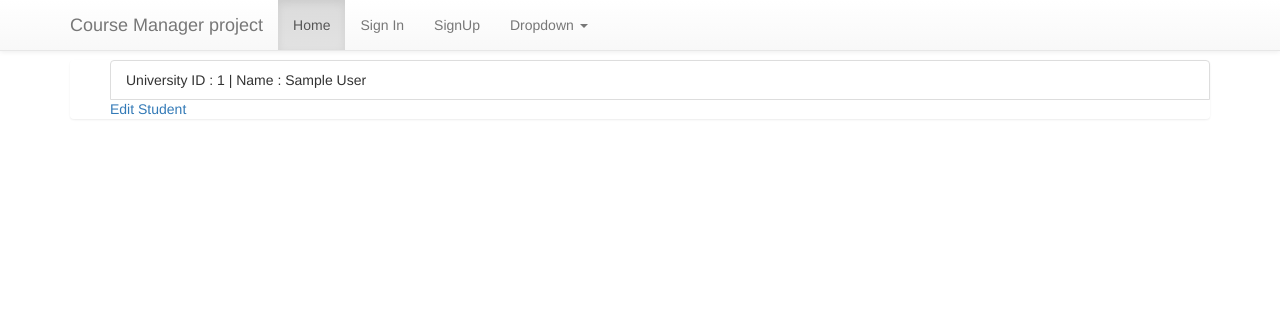
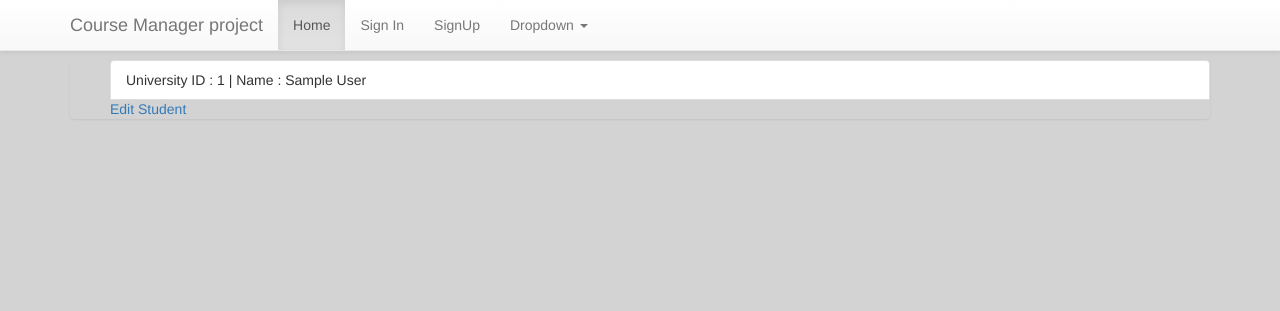
Before and after one commit to almarzouq/course_mgt_sys, a Django app: page /students/list/ in a window 1280 px wide. Shown: the top 311 px of the page. Run offline with Django 3.2, Linux system fonts and the light colour scheme; tables that the repository leaves empty hold one stand-in row (values such as "Sample post"); some libraries are stand-ins or nearby versions.

Commit message:
improved

```diff
--- a/students/templates/student_list.html
+++ b/students/templates/student_list.html
@@ -1,10 +1,18 @@
 {%extends "base.html"%} {% block content %} <div class="list-group">{% for s in students %}
+<style>
+  body {
+    background-color: LightGrey;
+  }
 
+  p {
+    color: LightSkyBlublacke;
+  }
+</style>
 <ul>
 <li class="list-group-item" >
   <p class="list-group-item-text"> University ID : {{s.university_id}} | Name : {{s.name}} </p>
 </li>
-<li><a  href="{% url 'student_edit' s.pk %}"> Edit Student </a></li>
+<li><a  class="list-group-item-text" href="{% url 'student_edit' s.pk %}"> Edit Student </a></li>
 </ul>
 
 
```
